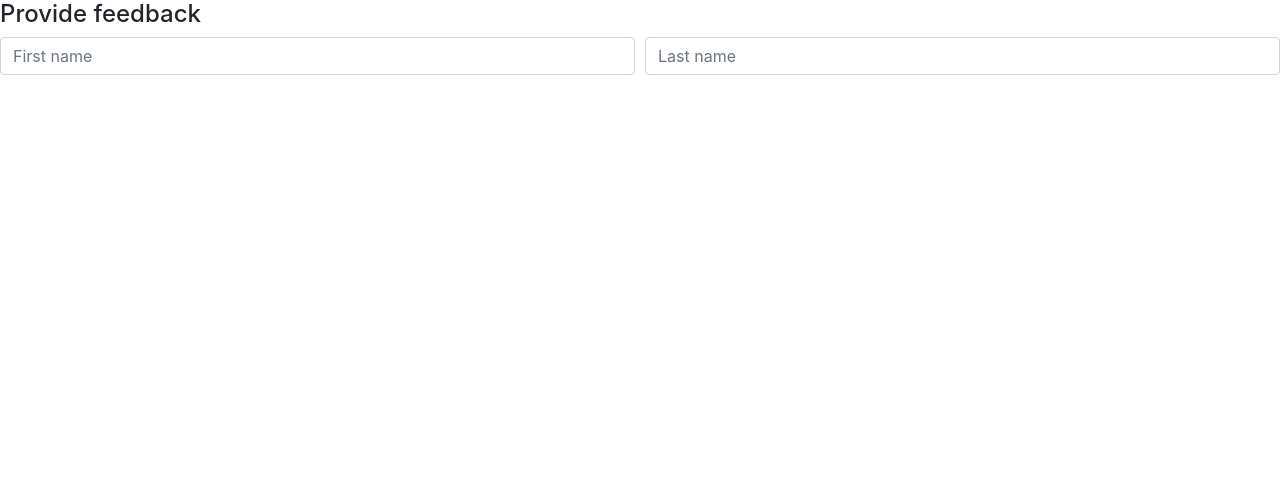
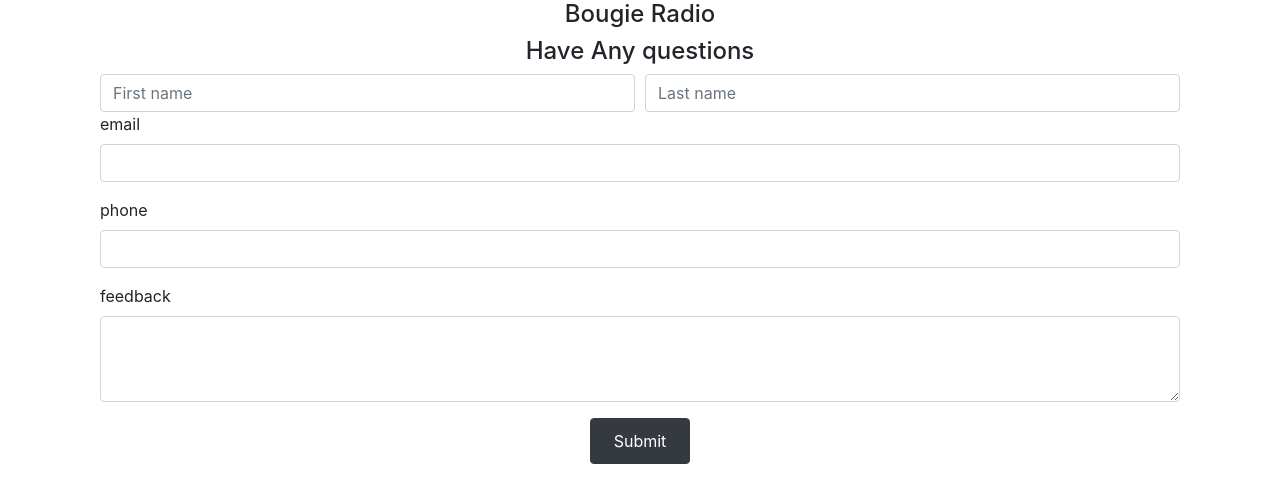
Before and after one commit to bozicschucky/bougie_radio_frontend, a website: page views/contact.html in a window 1280 px wide. Drawn offline with nearby package versions, Linux system fonts and the light colour scheme.

Commit message:
add styles to the feedback form

```diff
--- a/views/contact.html
+++ b/views/contact.html
@@ -11,11 +11,25 @@
     integrity="sha384-Vkoo8x4CGsO3+Hhxv8T/Q5PaXtkKtu6ug5TOeNV6gBiFeWPGFN9MuhOf23Q9Ifjh" crossorigin="anonymous">
 
   <title>Contact us</title>
+  <style>
+    #submit-btn {
+      margin: auto;
+      width: 100px;
+      padding: 10px;
+    }
+
+    #submit-btn-container {
+      display: flex;
+      align-items: center;
+    }
+  </style>
 </head>
 
-<body>
-  <h4 class="center">Provide feedback</h4>
-  <form>
+<body class="container">
+  <h4 style="text-align: center;">Bougie Radio</h4>
+  <h4 style="text-align: center;">Have Any questions</h4>
+  <div class="form-container d-flex">
+    <form class="container-fluid  justify-content-center">
       <div class="form-row">
         <div class="col">
           <input type="text" class="form-control" placeholder="First name">
@@ -24,7 +38,24 @@
           <input type="text" class="form-control" placeholder="Last name">
         </div>
       </div>
+      <div class="mb-3">
+        <label for="email" class="form-label">email</label>
+        <input type="email" class="form-control" id="email-input">
+      </div>
+      <div class="mb-3">
+        <label for="phone" class="form-label">phone</label>
+        <input type="phone" class="form-control" id="phone">
+      </div>
+      <div class="mb-3">
+        <label for="feedback" class="form-label">feedback</label>
+        <textarea class="form-control" id="feedback" rows="3"></textarea>
+      </div>
+      <div class="mb-3" id="submit-btn-container">
+        <button type="submit" class="btn btn-dark" id="submit-btn">Submit</button>
+      </div>
     </form>
+
+  </div>
 
   <!-- Optional JavaScript -->
   <!-- jQuery first, then Popper.js, then Bootstrap JS -->
```
Lines whose indentation alone changed are shown as unchanged.
